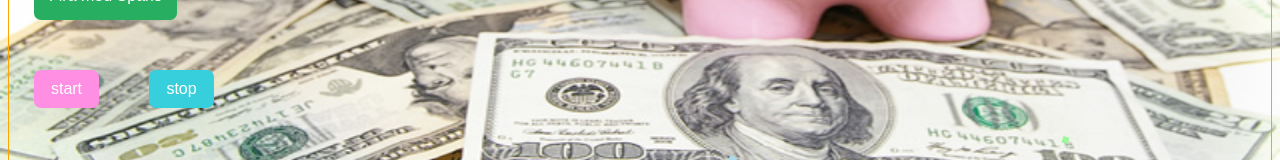
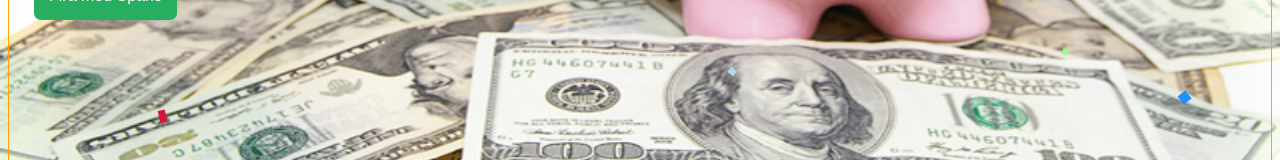
Before and after one commit to EmmaHammar/sparis-frontend, a React (Create React App) app: page /Children in a window 1280 px wide. Both pictures are taken after a click on the button "Fira med Sparis". Shown: the part 552-712 px from the top of the page. Built offline with nearby package versions, Linux system fonts and the light colour scheme.

Commit message:
moved Confetti

```diff
--- a/src/components/SavingGoal/GoalComplete/GoalComplete.js
+++ b/src/components/SavingGoal/GoalComplete/GoalComplete.js
@@ -15,13 +15,14 @@ export default function GoalComplete() {
 
       {showConfetti && (
         <div style={{ display: "flex", "justifyContent": "space-between" }}>
+
           <div style={{ width: "100%", height: "100%"}}>
-            <button className={styles.startBtn} onClick={() => toggleStreamAnimation(true)}>start</button>
-            <button className={styles.stopBtn} onClick={() => toggleStreamAnimation(false)}>stop</button>
-            <Confetti
+             <Confetti
               options={{ count: 50, timeout: 5000 }}
               streamAnimation={streamAnimation}
             />
+            <button className={styles.startBtn} onClick={() => toggleStreamAnimation(true)}>start</button>
+            <button className={styles.stopBtn} onClick={() => toggleStreamAnimation(false)}>stop</button>
           </div>
         </div>
       )}
```
